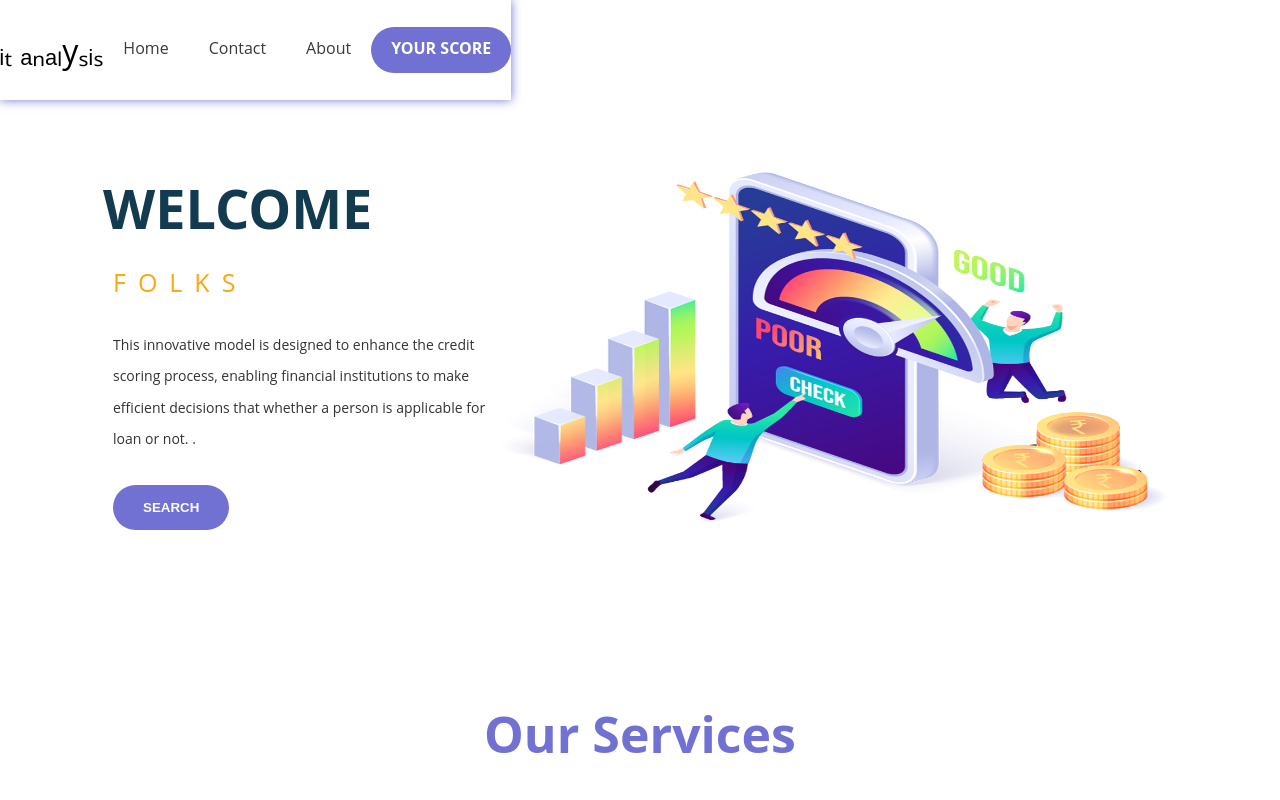
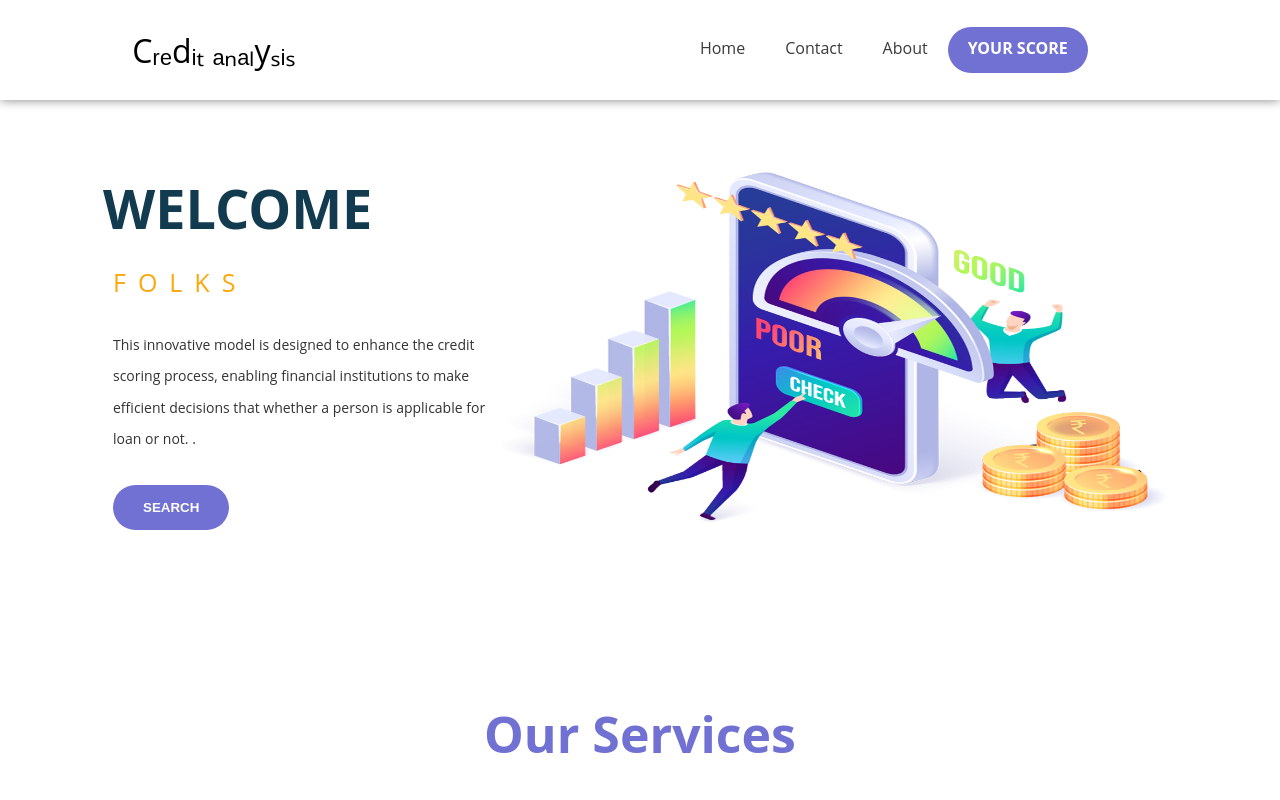
Before and after one commit to harshgarg2110/Credit-Analysis, a plain HTML site: page index.html in a window 1280 px wide. Shown: the top 800 px of the page. Drawn offline with Linux system fonts and the light colour scheme.

Commit message:
Update style.css

```diff
--- a/style.css
+++ b/style.css
@@ -14,8 +14,10 @@ header{
     justify-content: space-around;
     align-items: center;
     position: relative;
-    box-shadow: 0 0 10px #7171d3;
+    box-shadow: 0 0 10px grey;
     position:fixed;
+    width: 100%;
+     background-color: white;
 }
 
 .logo{
```
